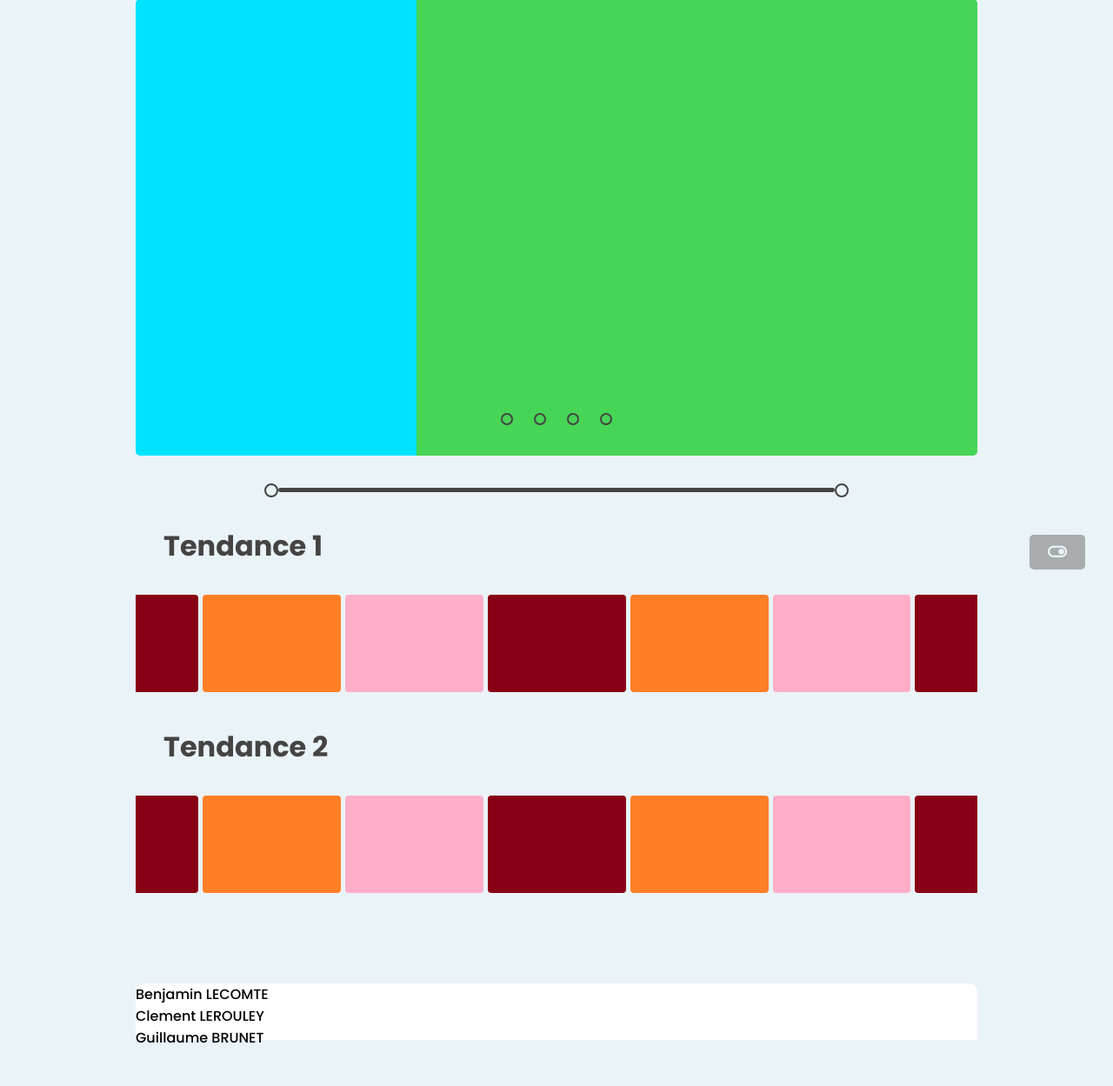
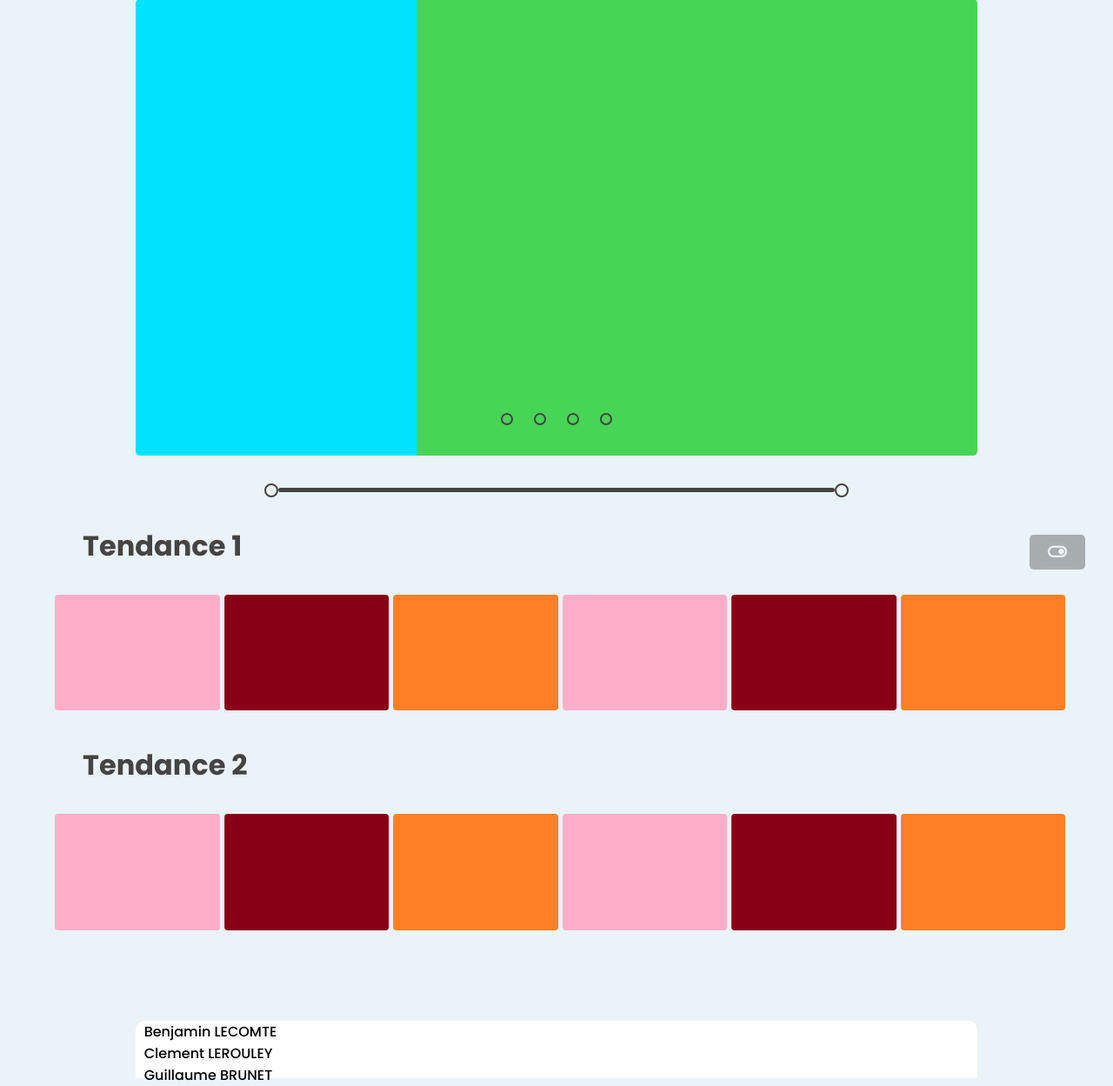
Before and after one commit to guillaumeB37/Interface_video, a PHP site: page / in a window 1280 px wide. Shown: the part 113-1362 px from the top of the page at 87% size. Before the commit the page ends 1313 px from the top, so only its background shows below. Run offline with PHP 8.4, Linux system fonts and the light colour scheme; some libraries are stand-ins or nearby versions.

Commit message:
finish index.html

```diff
--- a/Interface_video/css/styleBody.css
+++ b/Interface_video/css/styleBody.css
@@ -130,3 +130,8 @@ body.darkMode footer {
   background: black;
   height: auto;
 }
+
+footer p {
+  margin-left: 1%;
+  text-decoration: none;
+}
--- a/Interface_video/css/styleIndex.css
+++ b/Interface_video/css/styleIndex.css
@@ -175,11 +175,6 @@ body.darkMode .separator-circle-right {
   }
 }
 
-.thumbSection {
-
-
-}
-
 .thumbTitle {
   font-size: 200%;
   margin: 2rem 2rem;
@@ -246,7 +241,7 @@ body.darkMode .swiper-button-next::after {
   transition: transform 0.1s ease-out
 }
 
-@media screen and (min-width: 640px) {
+@media screen and (min-width: 770px) {
   .thumbTiles .swiper-button-prev::after,
   .thumbTiles .swiper-button-next::after {
     display: none;
@@ -276,7 +271,7 @@ body.darkMode .swiper-button-next::after {
   }
 
   .thumbTiles.swiper {
-    padding: 0 8%;
+    padding: 0 0%;
     right: 0;
     left: 0;
   }
@@ -290,4 +285,31 @@ body.darkMode .swiper-button-next::after {
     border-radius: 4px;
   }
 
+  .swiper {
+    display: flex;
+    justify-content: center;
+  }
+
+  .thumbSection {
+    width: 150%;
+    height: auto;
+    transform: translateX(-17%);
+  }
+
 }
+
+@media screen and (max-width: 1500px) {
+  .thumbSection {
+    width: 120%;
+    height: auto;
+    transform: translateX(-8%);
+  }
+}
+
+@media screen and (max-width: 1200px) {
+  .thumbSection {
+    width: 100%;
+    height: auto;
+    transform: translateX(0%);
+  }
+}
--- a/Interface_video/index.html
+++ b/Interface_video/index.html
@@ -198,7 +198,7 @@
 
       <footer>
         <div class="footer">
-          <div class="name">
+          <div class="names">
             <p>Benjamin LECOMTE</p>
             <p>Clement LEROULEY</p>
             <p>Guillaume BRUNET</p>
--- a/Interface_video/js/tendance-1.js
+++ b/Interface_video/js/tendance-1.js
@@ -14,9 +14,9 @@ const swiper = new Swiper('.swiper', {
   },
   breakpoints: {
     /*when window width is >= 640px*/
-    640: {
-      slidesPerView: 5,
-      slidesPerGroup: 5,
+    770: {
+      slidesPerView: 6,
+      slidesPerGroup: 2,
       freeMode: false,
     }
   }
```
